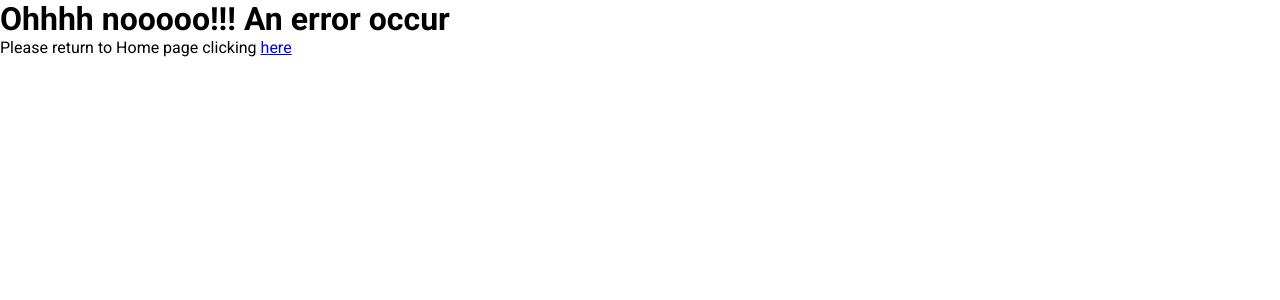
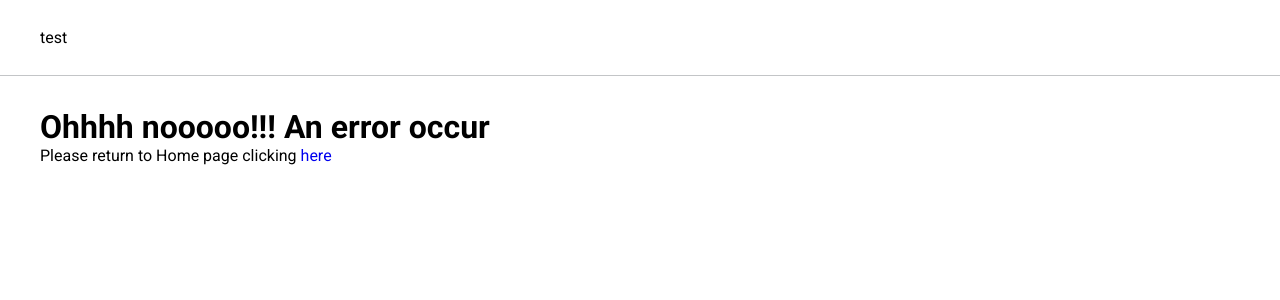
Before and after one commit to MattFerreira18/ciphers-python, a Flask app: page /500 in a window 1280 px wide. Shown: the top 300 px of the page. Run offline with Flask 2, Linux system fonts and the light colour scheme.

Commit message:
feat: create initial styles for the pages

```diff
--- a/packages/app/src/static/scripts/index.js
+++ b/packages/app/src/static/scripts/index.js
@@ -1,3 +1,11 @@
+const PAGE_PATHS = {
+  HOME: "/",
+  ERROR: "/500",
+  RESULT: "/result",
+};
+
+const toResultPageHref = (param) => `${PAGE_PATHS.RESULT}/${param}`;
+
 function main() {}
 
 main();
--- a/packages/app/src/static/styles/global.css
+++ b/packages/app/src/static/styles/global.css
@@ -7,3 +7,32 @@
 body {
   font-family: 'Roboto', sans-serif;
 }
+
+a, button {
+  transition: 250ms;
+}
+
+a {
+  text-decoration: none;
+}
+
+a:hover {
+  text-decoration: underline;
+}
+
+header {
+  border-bottom: 1px solid #c3c5c7;
+  padding: 1.75rem 0;
+}
+
+.header__container {
+  height: 100%;
+  width: 100%;
+  max-width: 1200px;
+  margin: 0 auto;
+}
+
+main {
+  margin: 2rem auto 0;
+  max-width: 1200px;
+}
--- a/packages/app/src/templates/error.html
+++ b/packages/app/src/templates/error.html
@@ -1,5 +1,5 @@
 <!DOCTYPE html>
-<html lang="en">
+<html lang="pt-BR">
   <head>
     <meta charset="UTF-8" />
     <meta http-equiv="X-UA-Compatible" content="IE=edge" />
@@ -10,12 +10,17 @@
       href="https://fonts.googleapis.com/css2?family=Roboto:ital,wght@0,400;0,700;1,400&display=swap"
       rel="stylesheet"
     />
-    <link rel="stylesheet" href="static/styles/global.css" />
+    <link rel="stylesheet" href="/static/styles/global.css" />
     <title>Internal Server Error</title>
   </head>
   <body>
-    <h1>Ohhhh nooooo!!! An error occur</h1>
-    <p>Please return to Home page clicking <a href="/">here</a></p>
-    <script src="static/scripts/index.js"></script>
+    <header>
+      <div class="header__container">test</div>
+    </header>
+    <main>
+      <h1>Ohhhh nooooo!!! An error occur</h1>
+      <p>Please return to Home page clicking <a href="/">here</a></p>
+    </main>
+    <script src="/static/scripts/index.js"></script>
   </body>
 </html>
```
Also changed, not shown: packages/app/src/templates/encryption-result.html (+9 -4 lines), packages/app/src/templates/index.html (+9 -4 lines).
